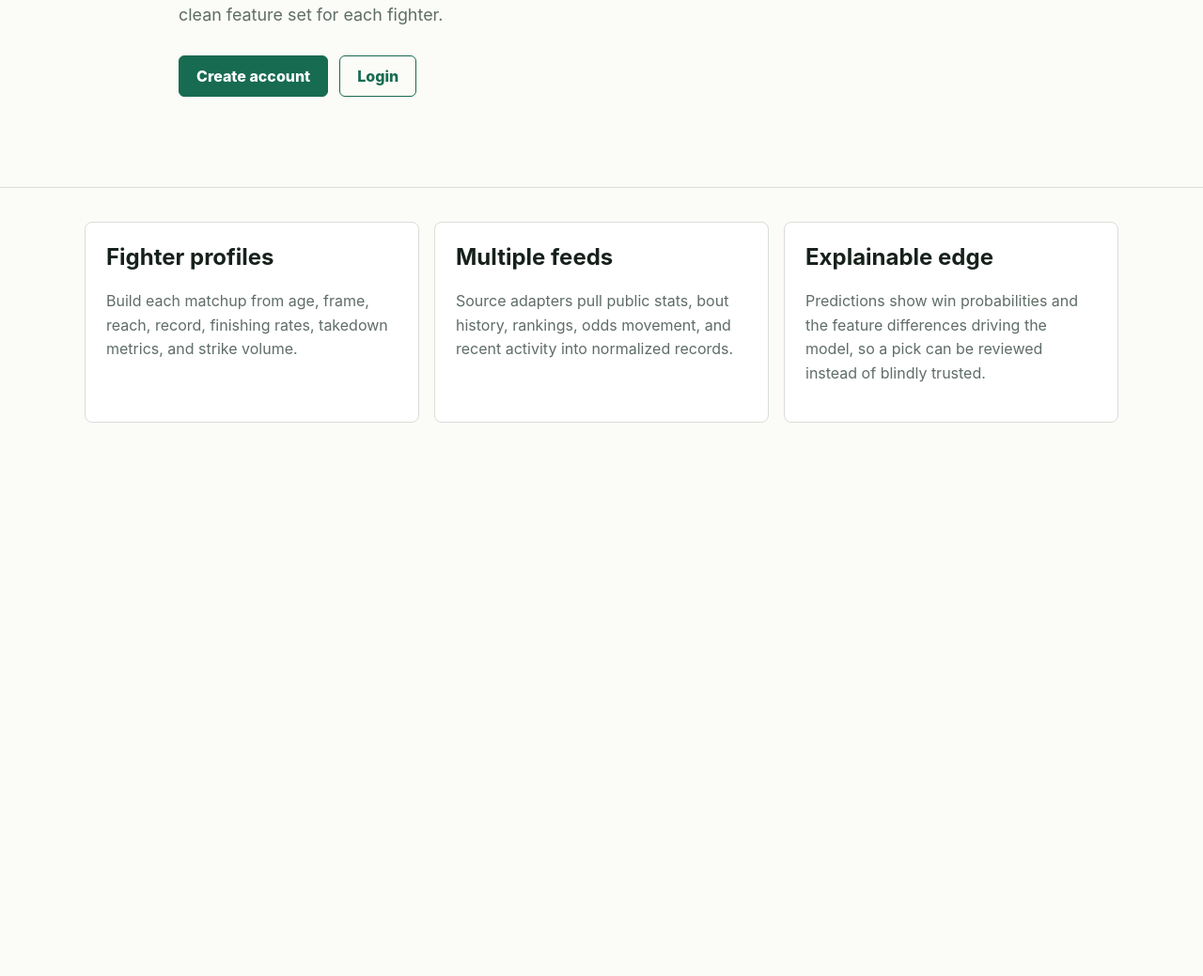
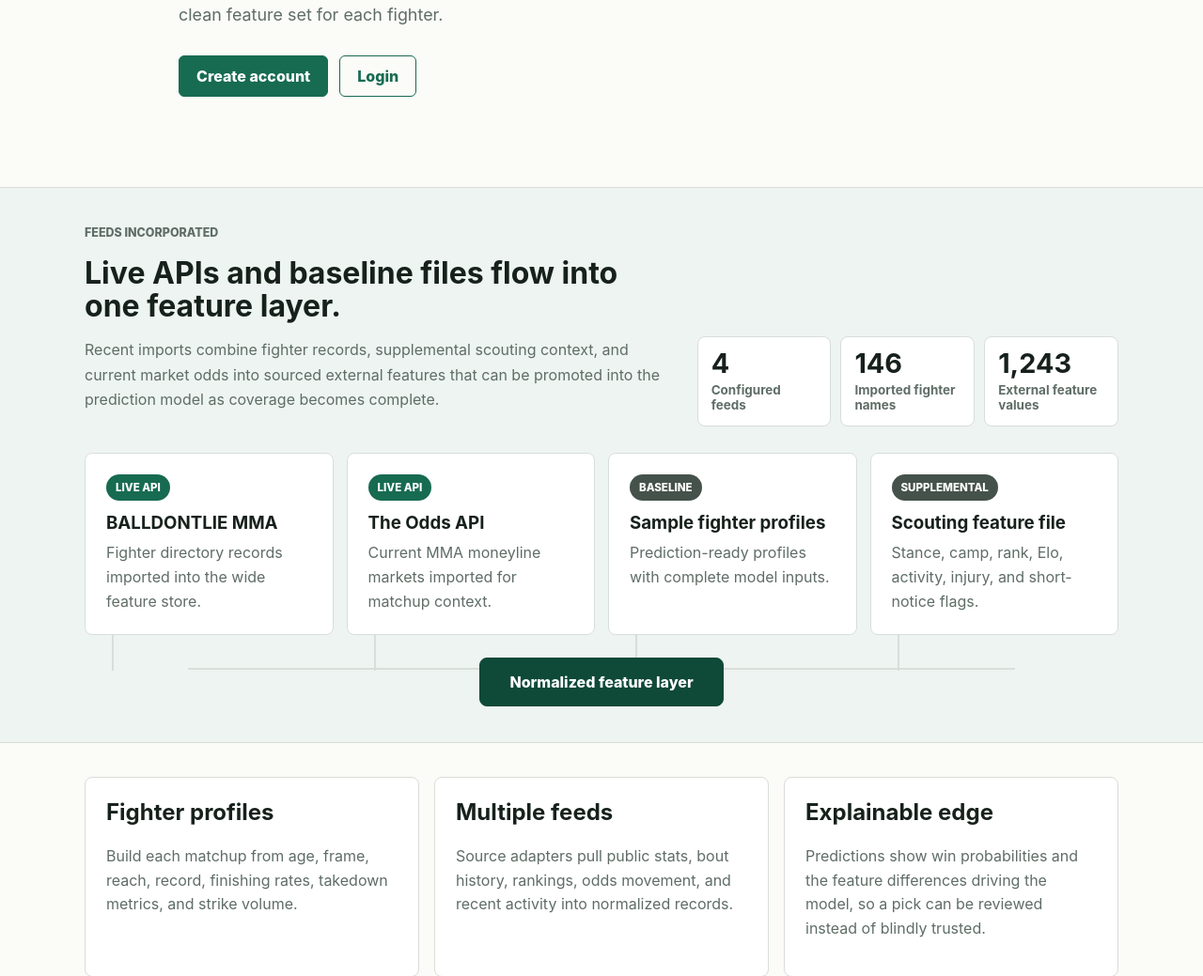
Before and after one commit to daverozee/mma-fight-predictor, a FastAPI app: page / in a window 1280 px wide. Shown: the part 468-1507 px from the top of the page at 94% size. Before the commit the page ends 918 px from the top, so only its background shows below. Run offline with FastAPI, Linux system fonts and the light colour scheme.

Commit message:
Show incorporated feeds on homepage

```diff
--- a/app/static/styles.css
+++ b/app/static/styles.css
@@ -153,6 +153,145 @@ button {
 .band {
   border-top: 1px solid var(--line);
   padding: 36px clamp(18px, 4vw, 56px);
+}
+
+.feed-band {
+  border-top: 1px solid var(--line);
+  padding: 38px clamp(18px, 4vw, 56px);
+  background: #eef4f1;
+}
+
+.feed-overview,
+.feed-map {
+  max-width: 1100px;
+  margin: 0 auto;
+}
+
+.feed-overview {
+  display: grid;
+  grid-template-columns: 1.4fr 1fr;
+  gap: 24px;
+  align-items: end;
+}
+
+.feed-overview h2 {
+  max-width: 680px;
+  margin: 0;
+  font-size: 2rem;
+  line-height: 1.1;
+}
+
+.feed-overview p {
+  max-width: 740px;
+  color: var(--muted);
+  line-height: 1.65;
+}
+
+.feed-stats {
+  display: grid;
+  grid-template-columns: repeat(3, 1fr);
+  gap: 10px;
+}
+
+.feed-stats div {
+  min-height: 92px;
+  display: grid;
+  align-content: center;
+  gap: 6px;
+  padding: 14px;
+  border: 1px solid var(--line);
+  border-radius: 8px;
+  background: #fff;
+}
+
+.feed-stats strong {
+  font-size: 1.8rem;
+  line-height: 1;
+}
+
+.feed-stats span {
+  color: var(--muted);
+  font-size: 0.84rem;
+  font-weight: 750;
+}
+
+.feed-map {
+  position: relative;
+  display: grid;
+  grid-template-columns: repeat(4, 1fr);
+  gap: 14px;
+  margin-top: 28px;
+  padding-bottom: 76px;
+}
+
+.feed-map::after {
+  content: "";
+  position: absolute;
+  left: 10%;
+  right: 10%;
+  bottom: 39px;
+  height: 2px;
+  background: var(--line);
+}
+
+.feed-node {
+  position: relative;
+  min-height: 180px;
+  z-index: 1;
+}
+
+.feed-node::after {
+  content: "";
+  position: absolute;
+  left: 28px;
+  bottom: -39px;
+  width: 2px;
+  height: 39px;
+  background: var(--line);
+}
+
+.feed-node h3 {
+  margin: 12px 0 8px;
+}
+
+.feed-node p {
+  margin: 0;
+}
+
+.feed-kind {
+  display: inline-flex;
+  min-height: 28px;
+  align-items: center;
+  padding: 0 10px;
+  border-radius: 999px;
+  color: #fff;
+  background: var(--accent);
+  font-size: 0.72rem;
+  font-weight: 850;
+  text-transform: uppercase;
+}
+
+.feed-node.base .feed-kind {
+  background: #45524b;
+}
+
+.feature-core {
+  position: absolute;
+  left: 50%;
+  bottom: 0;
+  z-index: 2;
+  transform: translateX(-50%);
+  display: inline-flex;
+  align-items: center;
+  justify-content: center;
+  min-height: 52px;
+  min-width: 260px;
+  padding: 0 22px;
+  border: 1px solid var(--accent-strong);
+  border-radius: 8px;
+  background: var(--accent-strong);
+  color: #fff;
+  font-weight: 850;
 }
 
 .grid {
@@ -318,8 +457,27 @@ legend {
   .two,
   .form-grid,
   .two-columns,
-  .fighter-row {
+  .fighter-row,
+  .feed-overview,
+  .feed-stats,
+  .feed-map {
     grid-template-columns: 1fr;
+  }
+
+  .feed-map {
+    padding-bottom: 0;
+  }
+
+  .feed-map::after,
+  .feed-node::after {
+    display: none;
+  }
+
+  .feature-core {
+    position: static;
+    transform: none;
+    width: 100%;
+    min-width: 0;
   }
 
   .hero h1,
--- a/app/templates/index.html
+++ b/app/templates/index.html
@@ -12,6 +12,45 @@
         <a class="button" href="/register">Create account</a>
         <a class="button secondary" href="/login">Login</a>
       {% endif %}
+    </div>
+  </div>
+</section>
+<section class="feed-band">
+  <div class="feed-overview">
+    <div>
+      <p class="eyebrow">Feeds incorporated</p>
+      <h2>Live APIs and baseline files flow into one feature layer.</h2>
+      <p>Recent imports combine fighter records, supplemental scouting context, and current market odds into sourced external features that can be promoted into the prediction model as coverage becomes complete.</p>
+    </div>
+    <div class="feed-stats" aria-label="Imported data totals">
+      <div><strong>4</strong><span>Configured feeds</span></div>
+      <div><strong>146</strong><span>Imported fighter names</span></div>
+      <div><strong>1,243</strong><span>External feature values</span></div>
+    </div>
+  </div>
+  <div class="feed-map" aria-label="Data feeds incorporated">
+    <article class="feed-node live">
+      <span class="feed-kind">Live API</span>
+      <h3>BALLDONTLIE MMA</h3>
+      <p>Fighter directory records imported into the wide feature store.</p>
+    </article>
+    <article class="feed-node live">
+      <span class="feed-kind">Live API</span>
+      <h3>The Odds API</h3>
+      <p>Current MMA moneyline markets imported for matchup context.</p>
+    </article>
+    <article class="feed-node base">
+      <span class="feed-kind">Baseline</span>
+      <h3>Sample fighter profiles</h3>
+      <p>Prediction-ready profiles with complete model inputs.</p>
+    </article>
+    <article class="feed-node base">
+      <span class="feed-kind">Supplemental</span>
+      <h3>Scouting feature file</h3>
+      <p>Stance, camp, rank, Elo, activity, injury, and short-notice flags.</p>
+    </article>
+    <div class="feature-core">
+      <span>Normalized feature layer</span>
     </div>
   </div>
 </section>
```
